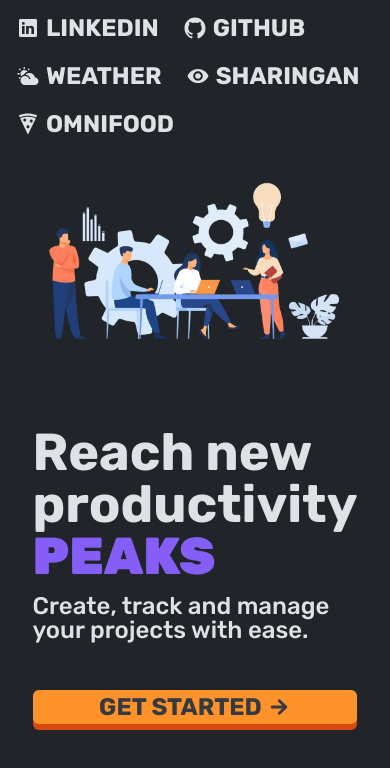
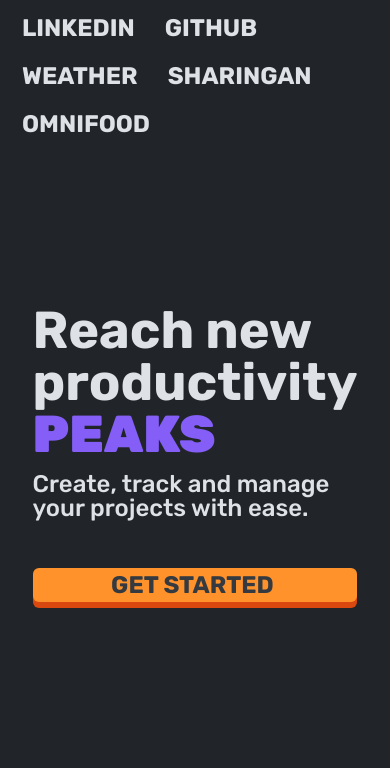
Before and after one commit to martynosa/project-tracker, a React (Create React App) app: page / in a window 390 px wide. Shown: the top 768 px of the page. Built offline with nearby package versions, Linux system fonts and the light colour scheme.

Commit message:
testing css

```diff
--- a/src/Components/Auth/Auth.module.css
+++ b/src/Components/Auth/Auth.module.css
@@ -9,5 +9,5 @@
   align-items: center;
   justify-content: center;
 
-  padding: var(--bg-1v-pd);
+  padding: var(--default-1v-pd);
 }
--- a/src/Components/Landing.module.css
+++ b/src/Components/Landing.module.css
@@ -39,6 +39,6 @@
   }
 
   .img {
-    width: 100%;
+    display: none;
   }
 }
```
